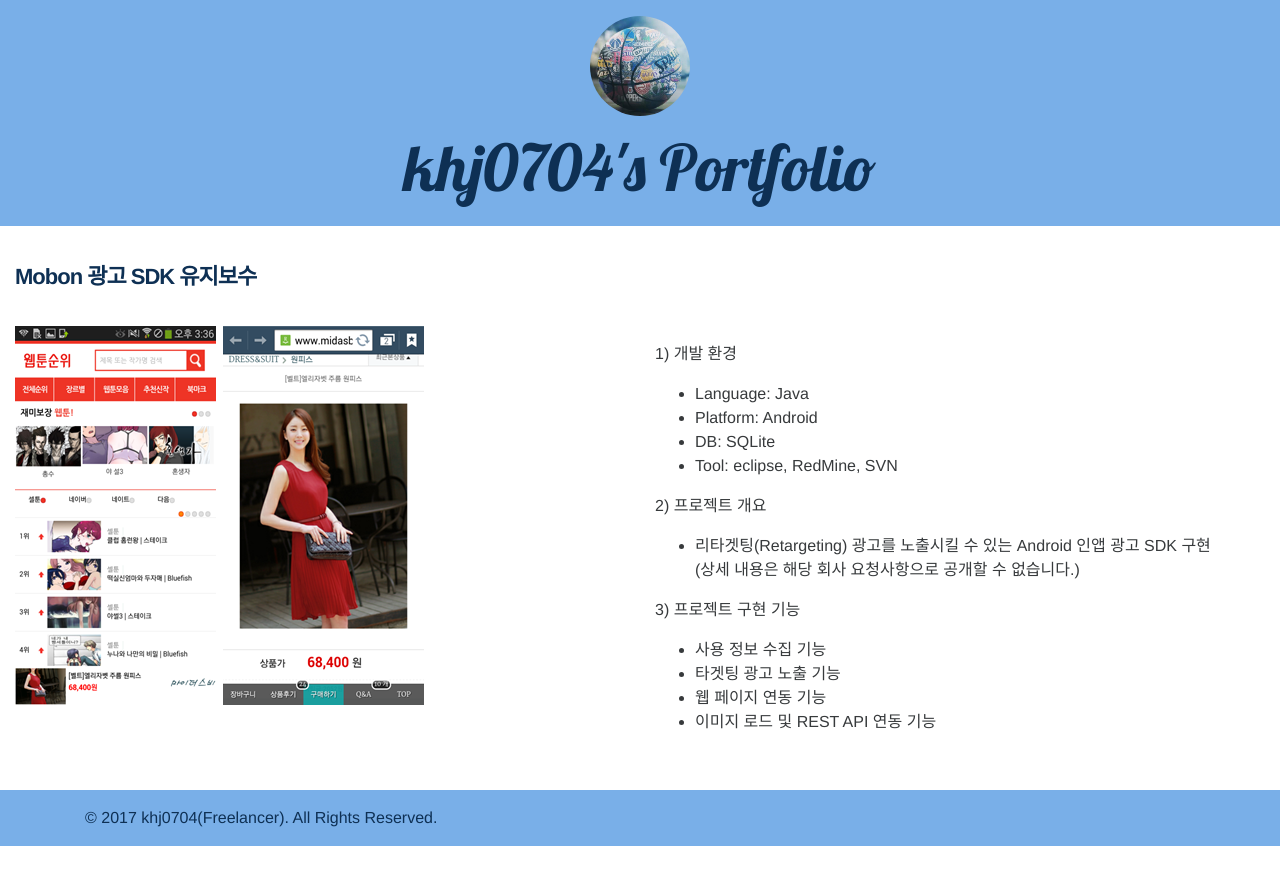
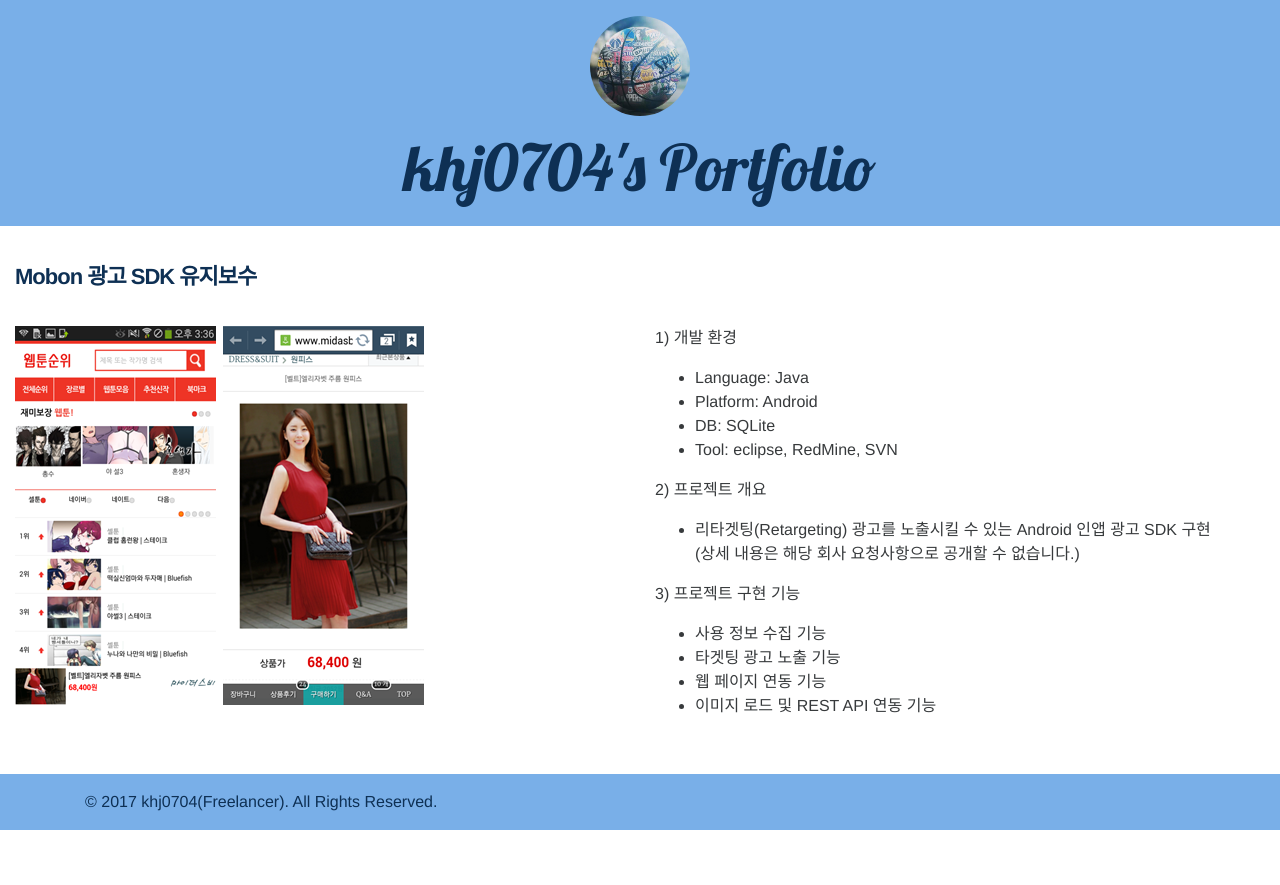
Before and after one commit to khj0704/khj0704.github.io, a Jekyll site: the page built from _posts/2015-03-15-portfolio16.md, in a window 1280 px wide. Shown: the top 885 px of the page. Built offline with Jekyll 4.4.1, drawn with Linux system fonts in a browser that asks for light colours; nearby versions of some CDN libraries.

Commit message:
Modified Post Layout

```diff
--- a/_layouts/post.html
+++ b/_layouts/post.html
@@ -91,11 +91,11 @@
 					</div>
 				</div>
 				<div class="col-xs-12 col-sm-12 col-md-6 col-lg-6">
-					<p>
+					<div class="vcenter">
 						<article class="post-content">
 							{{ content }}
 						</article>
-					</p>
+					</div>
 				</div>
 			</div>
 		</section>
```
